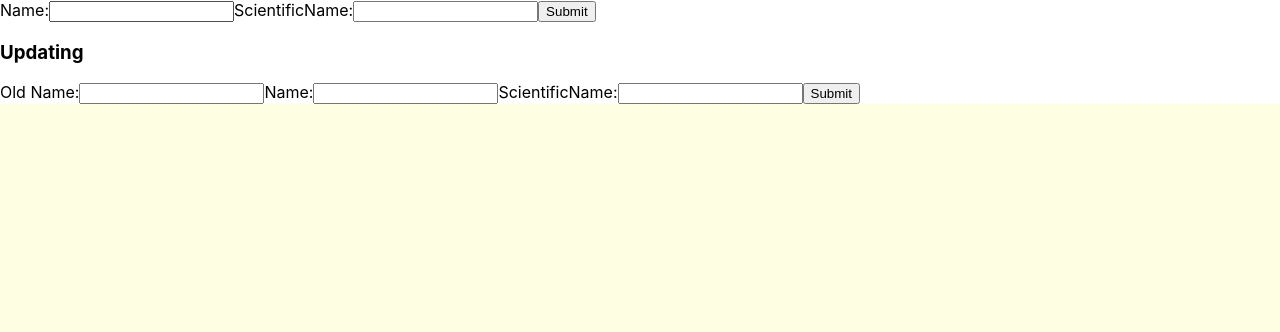
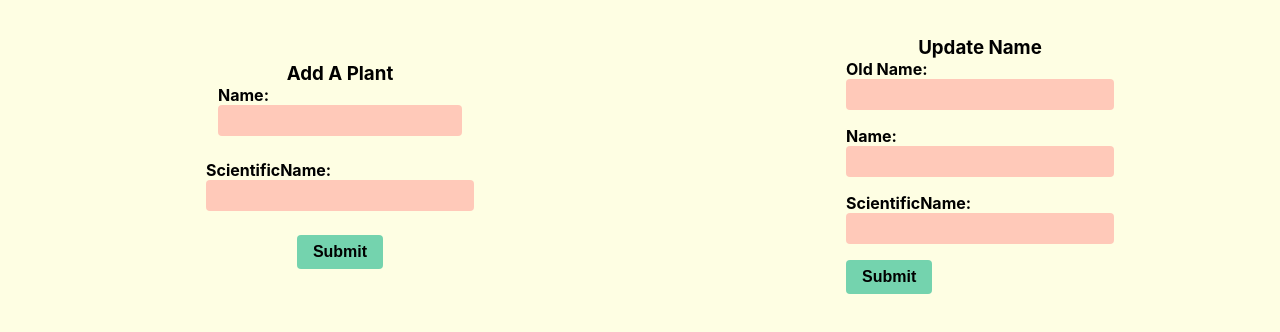
Before and after one commit to micksumm/xanh-client, a React (Create React App) app: page / in a window 1280 px wide. Shown: the top 332 px of the page. Built offline with nearby package versions, Linux system fonts and the light colour scheme; no server answers.

Commit message:
Added CSS for create and edit

```diff
--- a/src/App.css
+++ b/src/App.css
@@ -1,8 +1,14 @@
+* {
+  box-sizing: border-box;
+  margin: 0;
+  padding: 0;
+}
+
 .App {
   display: flex;
   align-items: center;
   justify-content: center;
-  height: 100vh;
+  height: 50vh;
   background-color: #FEFEE3;
 }
 
@@ -10,6 +16,7 @@
   display: flex;
   flex-wrap: wrap;
   gap: 1rem;
+  margin-bottom: 5px; /* Adjust the margin as desired */
 }
 
 .card {
@@ -34,3 +41,17 @@
 .card-text {
   font-size: 1rem;
 }
+
+.container {
+  display: grid;
+  grid-template-columns: repeat(2, 1fr);
+  gap: 0px; /* Decrease the gap between columns */
+  justify-content: center;
+  margin: 20px; /* Adjust the margin as desired */
+  background-color: #fefee3;
+  width: 100%; /* Add this line to take up full width */
+}
+
+.background {
+  background-color: #FEFEE3;
+}
--- a/src/App.tsx
+++ b/src/App.tsx
@@ -23,9 +23,11 @@ function App() {
   }, []);
 
   return (
-    <div>
-      <CreatePlantComponent/>
-      <EditPlantComponent/>
+    <div className="background">
+      <div className="container">
+        <CreatePlantComponent />
+        <EditPlantComponent />
+      </div>
       <div className="App">
         <div className="card-container">
           {plants.map((plant) => (
--- /dev/null
+++ b/src/CreatePlantComponent.css
@@ -0,0 +1,39 @@
+/* CreatePlantComponent.css and EditPlantComponent.css */
+.form-container {
+    display: flex;
+    flex-direction: column;
+    align-items: center;
+    justify-content: center;
+    padding: 1rem;
+    width: 300px;
+    margin: 0 auto;
+  }
+
+  .form-container label {
+    font-size: 1rem;
+    font-weight: bold;
+    margin-bottom: 0.5rem;
+  }
+
+  .form-container input {
+    width: 100%;
+    padding: 0.5rem;
+    margin-bottom: 1rem;
+    border: none;
+    border-radius: 4px;
+    background-color: #ffc9b9;
+  }
+
+  .form-container button {
+    background-color: #74d3ae;
+    font-size: 1rem;
+    font-weight: bold;
+    border: none;
+    border-radius: 4px;
+    padding: 0.5rem 1rem;
+    cursor: pointer;
+  }
+
+  .form-container button:hover {
+    background-color: #5ab598;
+  }
--- a/src/CreatePlantComponent.tsx
+++ b/src/CreatePlantComponent.tsx
@@ -1,5 +1,6 @@
 import React, {useState, FormEvent} from 'react';
 import axios from 'axios';
+import './CreatePlantComponent.css';
 
 function CreatePlantComponent() {
     const [plantData, setPlantData] = useState({
@@ -28,8 +29,9 @@ function CreatePlantComponent() {
           });
       };
 
-    return (
-        <form onSubmit={handleSubmit}>
+      return (
+        <form className="form-container" onSubmit={handleSubmit}>
+          <h3>Add A Plant</h3>
           <label>
             Name:
             <input
@@ -51,6 +53,6 @@ function CreatePlantComponent() {
           <button type="submit">Submit</button>
         </form>
       );
-}
+    }
 
 export default CreatePlantComponent;
--- /dev/null
+++ b/src/EditPlantComponent.css
@@ -0,0 +1,39 @@
+/* CreatePlantComponent.css and EditPlantComponent.css */
+.form-container {
+    display: flex;
+    flex-direction: column;
+    align-items: center;
+    justify-content: center;
+    padding: 1rem;
+    width: 300px;
+    margin: 0 auto;
+  }
+
+  .form-container label {
+    font-size: 1rem;
+    font-weight: bold;
+    margin-bottom: 0.5rem;
+  }
+
+  .form-container input {
+    width: 100%;
+    padding: 0.5rem;
+    margin-bottom: 1rem;
+    border: none;
+    border-radius: 4px;
+    background-color: #ffc9b9;
+  }
+
+  .form-container button {
+    background-color: #74d3ae;
+    font-size: 1rem;
+    font-weight: bold;
+    border: none;
+    border-radius: 4px;
+    padding: 0.5rem 1rem;
+    cursor: pointer;
+  }
+
+  .form-container button:hover {
+    background-color: #5ab598;
+  }
--- a/src/EditPlantComponent.tsx
+++ b/src/EditPlantComponent.tsx
@@ -63,8 +63,8 @@ function EditPlantComponent() {
       };
 
       return (
-      <div>
-        <h3>Updating</h3>
+        <div className="form-container">
+          <h3>Update Name</h3>
           <form onSubmit={handleSubmit}>
             <label>
               Old Name:
--- a/src/index.css
+++ b/src/index.css
@@ -11,3 +11,7 @@ code {
   font-family: source-code-pro, Menlo, Monaco, Consolas, 'Courier New',
     monospace;
 }
+
+html {
+  background-color: #FEFEE3;
+}
```
Lines whose indentation alone changed are shown as unchanged.
